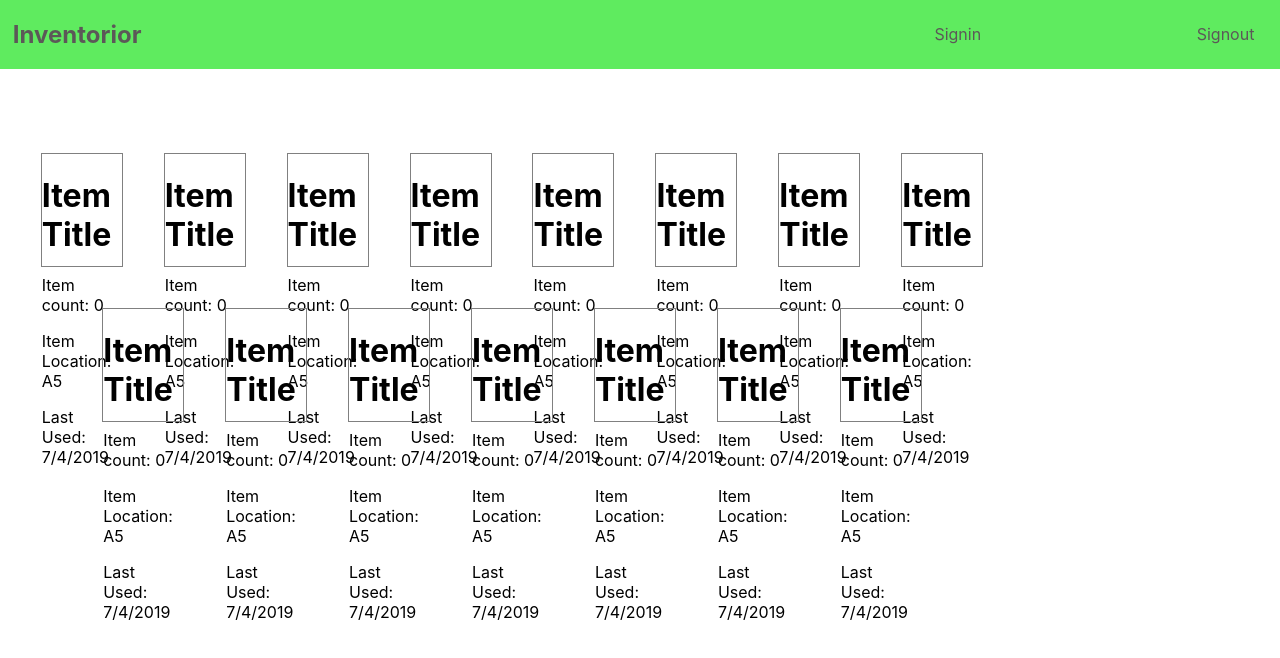
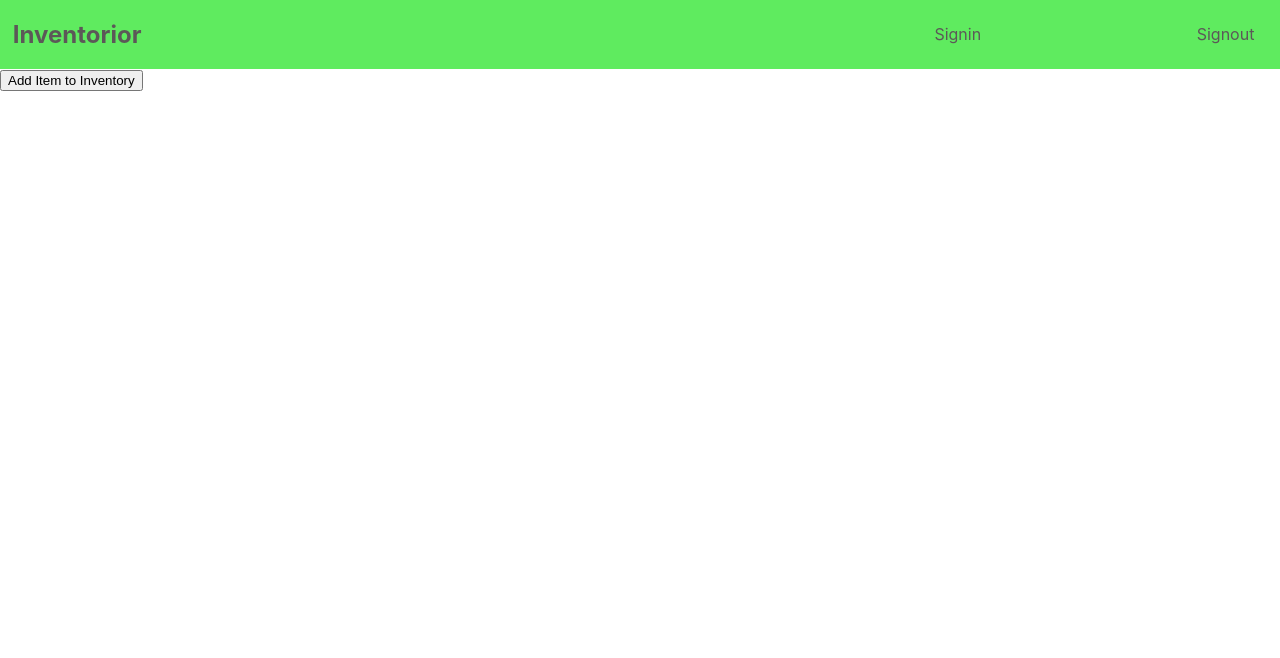
Before and after one commit to jackpaulcollins/Inventorior, a React (Create React App) app: page / in a window 1280 px wide. Shown: the top 658 px of the page. Built offline with nearby package versions, Linux system fonts and the light colour scheme.

Commit message:
add button to create item boxes to home page

```diff
--- a/src/components/Item.jsx
+++ b/src/components/Item.jsx
@@ -7,7 +7,6 @@ class Item extends React.Component {
   constructor(props) {
     super(props);
     this.state = {
-      val: null
     }
   }
 
--- a/src/components/ItemField.jsx
+++ b/src/components/ItemField.jsx
@@ -5,8 +5,15 @@ class ItemField extends React.Component {
   constructor(props) {
     super(props);
     this.state = {
-      itemBoxes: 15
+      itemBoxes: 0
     }
+    this.createItem = this.createItem.bind(this);
+  }
+
+  createItem() {
+    this.setState({
+      itemBoxes: this.state.itemBoxes + 1
+    })
   }
 
   getBoxesToRender(){
@@ -19,8 +26,11 @@ class ItemField extends React.Component {
 
   render () {
     return (
-      <div className='item-field'>
-       {this.getBoxesToRender()}
+      <div>
+        <button onClick={this.createItem}>Add Item to Inventory</button>
+        <div className='item-field'>
+        {this.getBoxesToRender()}
+        </div>
       </div>
     )
   }
```
